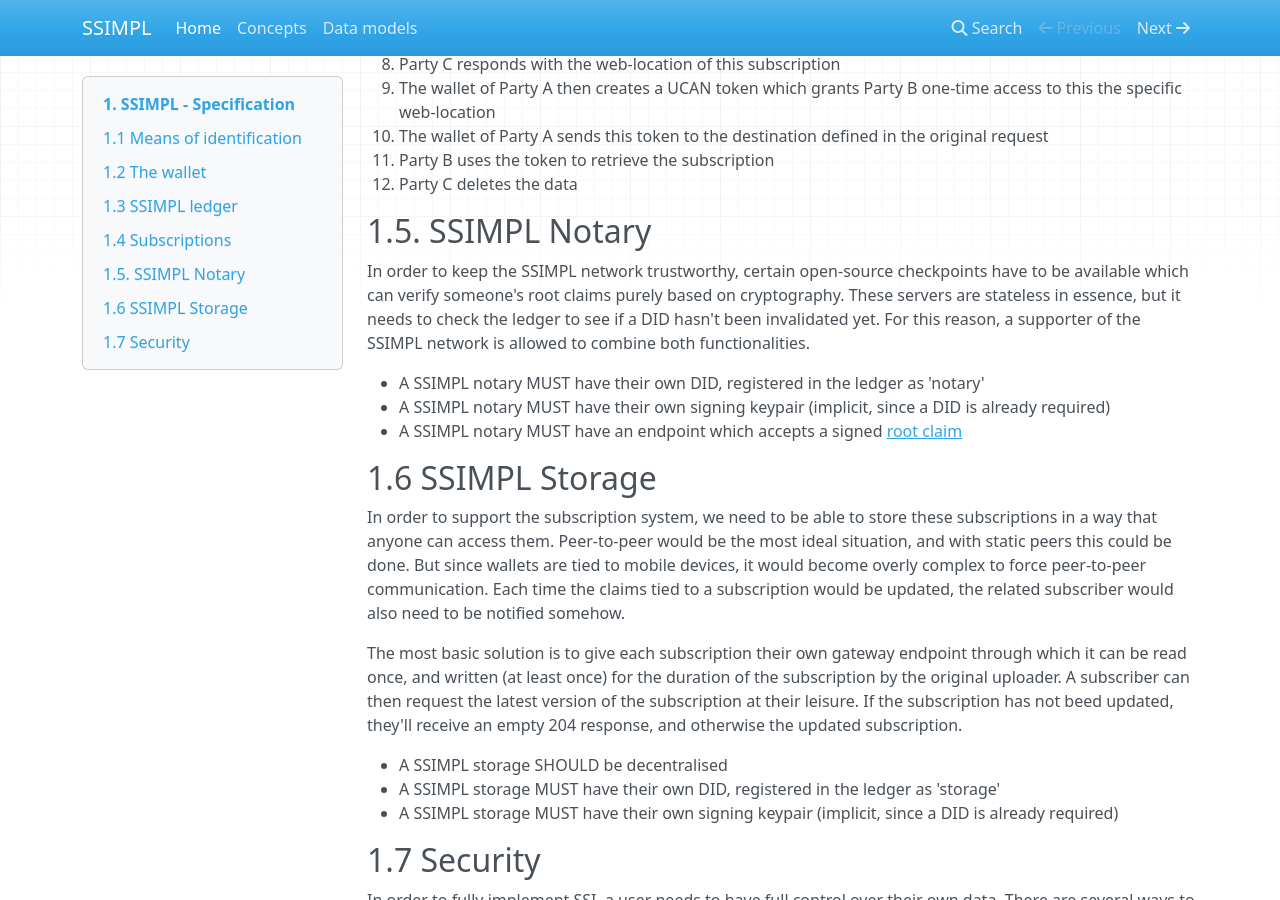
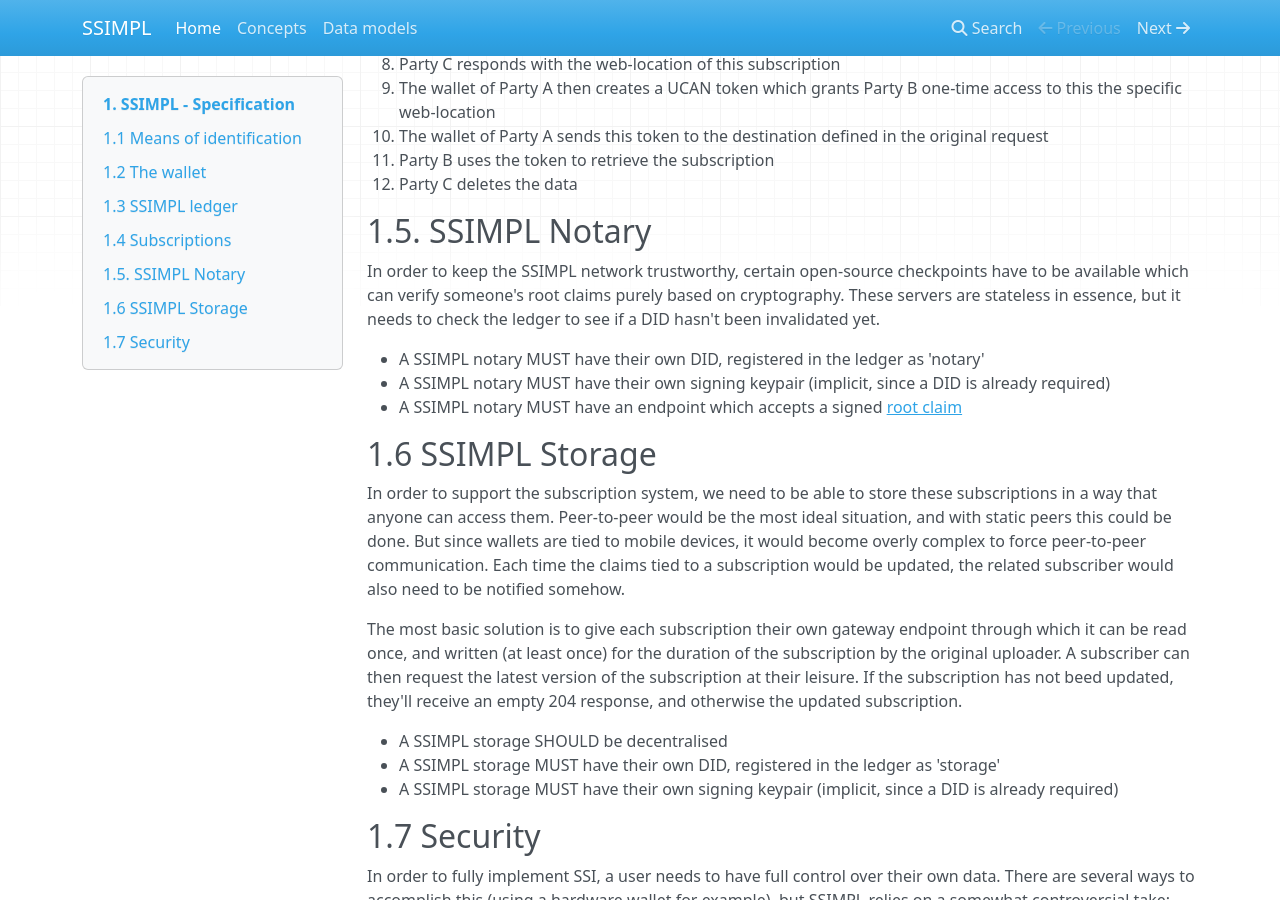
Before and after one commit to compilit/ssimpl, an MkDocs documentation site: the page built from docs/index.md, in a window 1280 px wide and 900 px high, scrolled down 4386 px. Built offline with MkDocs 1.6.1, drawn with Linux system fonts in a browser that asks for light colours; nearby versions of some CDN libraries.

Commit message:
chore: improved docs

```diff
--- a/docs/index.md
+++ b/docs/index.md
@@ -182,8 +182,7 @@ this means a DID from someone inside the legal entity, willing to represent the
 
 In order to keep the SSIMPL network trustworthy, certain open-source checkpoints have to be available which can verify
 someone's root claims purely based on cryptography. These servers are stateless in essence, but it needs to check the
-ledger to see if a DID hasn't been invalidated yet. For this reason, a supporter of the SSIMPL network is allowed to
-combine both functionalities.
+ledger to see if a DID hasn't been invalidated yet.
 
 - A SSIMPL notary MUST have their own DID, registered in the ledger as 'notary'
 - A SSIMPL notary MUST have their own signing keypair (implicit, since a DID is already required)
```
Also changed, not shown: site/index.html, site/search/search_index.json.
